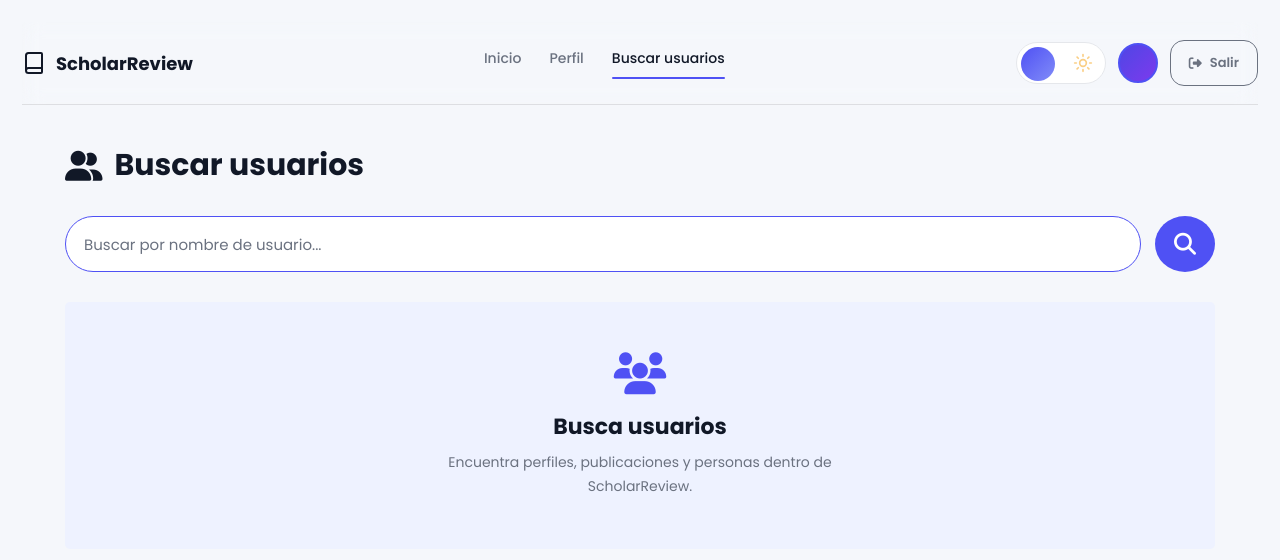
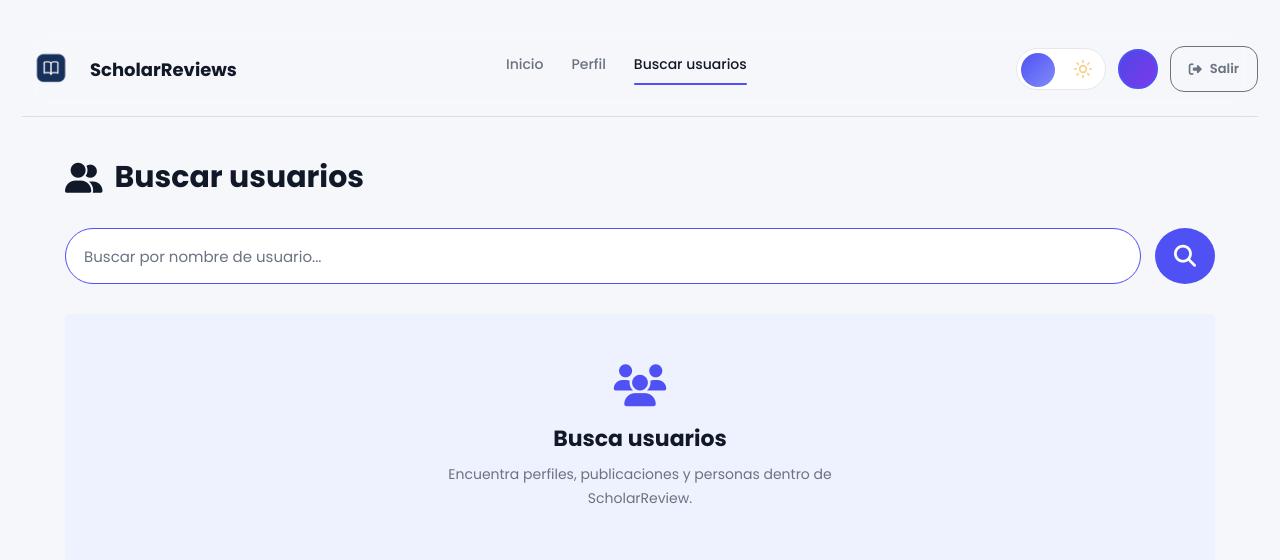
Before and after one commit to nelvinfrias/Pi2, a Django app: page /es/usuarios/ in a window 1280 px wide. Shown: the top 560 px of the page. Run offline with Django 5.2, Linux system fonts and the light colour scheme.

Commit message:
Update buscar_usuarios.html

```diff
--- a/migracion pi/mysite/app/templates/buscar_usuarios.html
+++ b/migracion pi/mysite/app/templates/buscar_usuarios.html
@@ -541,10 +541,11 @@ body{
 
 <header class="header">
 
-    <div class="logo">
-        <i data-lucide="book"></i>
-        <span>ScholarReview</span>
-    </div>
+        <div class="logo">
+            <img src="{% static 'Logo.png' %}" class="logo-img" alt="Logo">
+            <span class="titulo-sitio">ScholarReviews </span>
+
+        </div>
 
     <nav class="nav">
         <a href="{% url 'home' %}">Inicio</a>
```
